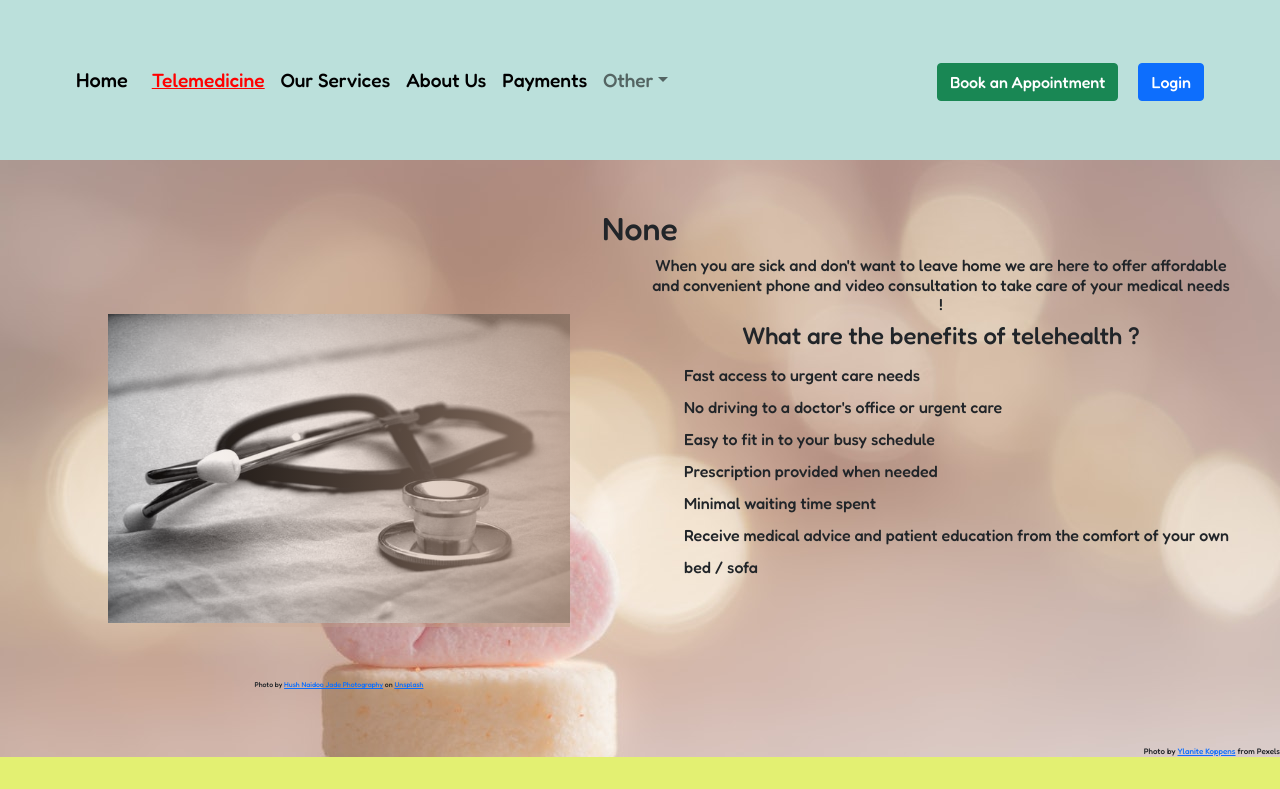
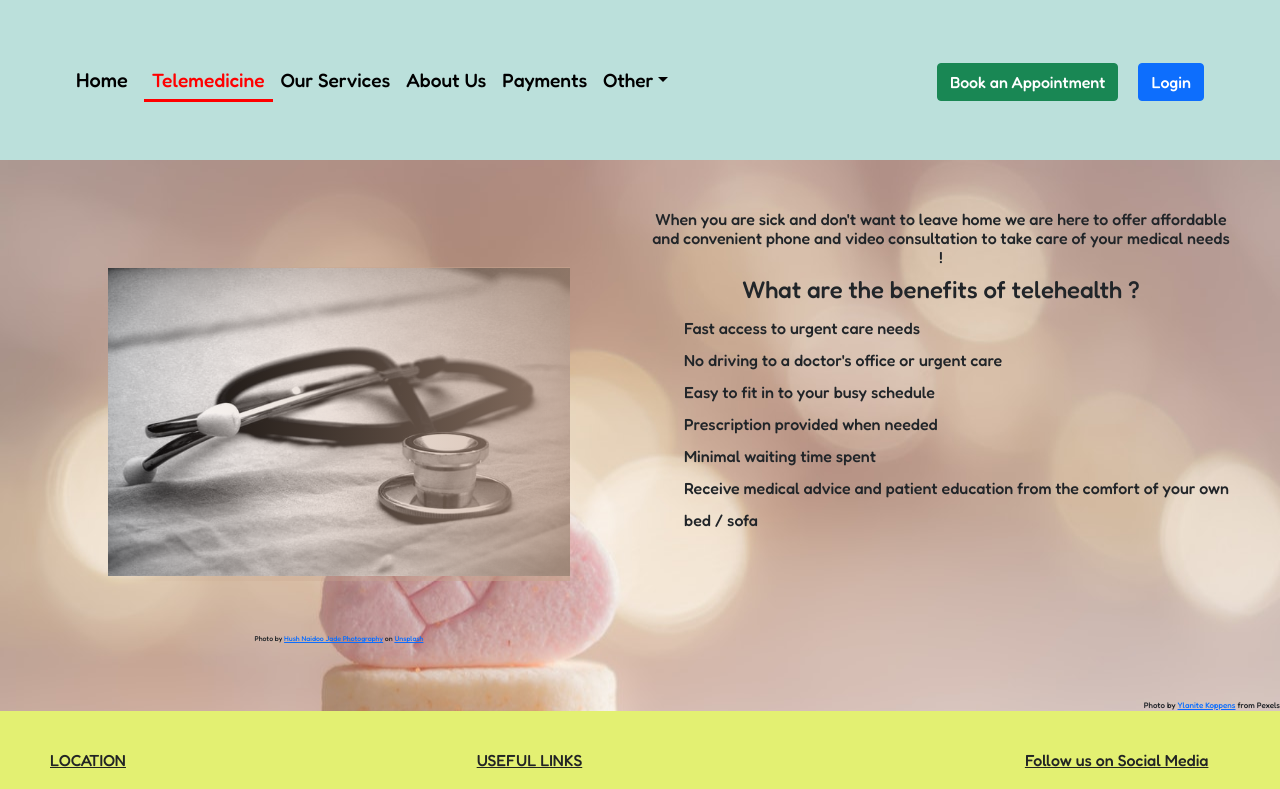
Before and after one commit to WalukaUI/tele-medicine-react, a React (Create React App) app: page /tele-medicine in a window 1280 px wide. Shown: the top 789 px of the page. Built offline with nearby package versions, Linux system fonts and the light colour scheme.

Commit message:
other tab in nav bar dynamically styled

```diff
--- a/src/components/Main.js
+++ b/src/components/Main.js
@@ -15,15 +15,14 @@ import Signup from "./Signup/Signup";
 import Nav2 from "./Nav2/Nav2.js";
 
 export default function Main() {
-  const [word, setWord] = useState("None");
   const location = useLocation();
 
   return (
     <>
-      <Nav2 location={location} setWord={setWord} />
+      <Nav2 location={location} />
       <Routes>
         <Route path="/" element={<ImageCarousel />} />
-        <Route path="/tele-medicine" element={<TeleMed word={word} />} />
+        <Route path="/tele-medicine" element={<TeleMed />} />
         <Route path="/our-services" element={<OurServices />} />
         <Route path="/emotional-health" element={<EmotionalHealth />} />
         <Route path="/patient-education" element={<PatientEdu />} />
--- a/src/components/Nav2/Nav2.js
+++ b/src/components/Nav2/Nav2.js
@@ -1,9 +1,26 @@
 import "./_nav2.scss";
 
-export default function Nav2({ location, setWord }) {
+export default function Nav2({ location }) {
   function setColor(path) {
     if (location.pathname === path) {
-      return { color: "red", textDecoration: "underline" };
+      return {
+        color: "red",
+        borderBottomStyle: "solid",
+        paddingBottom: "5px",
+        width: "fit-content",
+      };
+    } else if (
+      path === "other" &&
+      (location.pathname === "/get-appointment" ||
+        location.pathname === "/patient-education" ||
+        location.pathname === "/emotional-health")
+    ) {
+      return {
+        color: "red",
+        borderBottomStyle: "solid",
+        paddingBottom: "5px",
+        width: "fit-content",
+      };
     }
     return { color: "black" };
   }
@@ -78,6 +95,7 @@ export default function Nav2({ location, setWord }) {
                   data-bs-toggle="dropdown"
                   aria-expanded="false"
                   href="!#"
+                  style={setColor("other")}
                 >
                   Other
                 </a>
--- a/src/components/Telemedicine/TeleMed.js
+++ b/src/components/Telemedicine/TeleMed.js
@@ -1,11 +1,10 @@
 import "./_telemed.scss";
 import Telemed from "./telemed.jpg";
 
-export default function TeleMed({ word }) {
+export default function TeleMed() {
   return (
     <>
       <div className="telemedImage">
-        <h2>{word}</h2>
         <div className="row telemed">
           <div className="col col-md-6 col-sm-12 mx-auto" data-aos="fade-in">
             <div className="parent">
```
